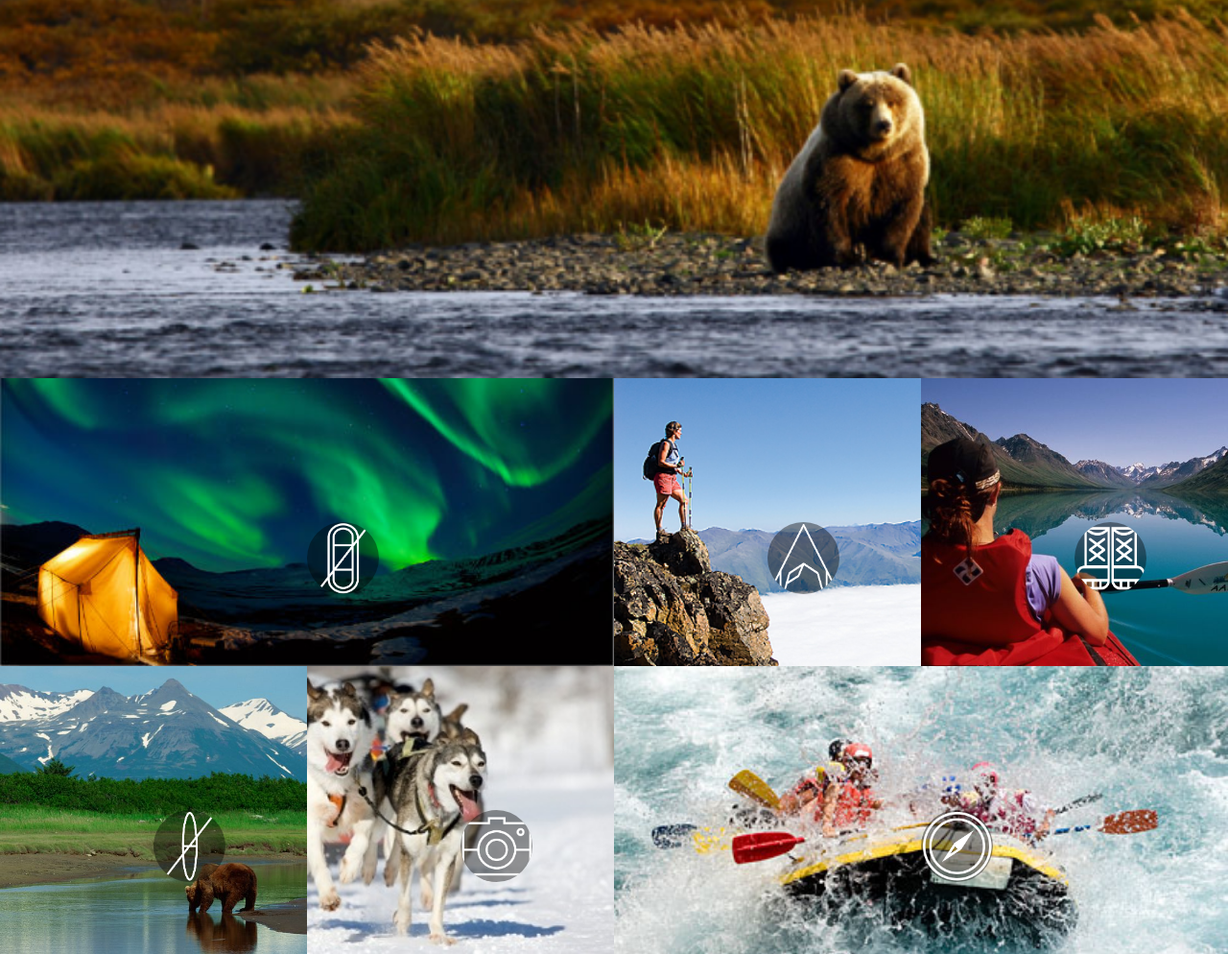
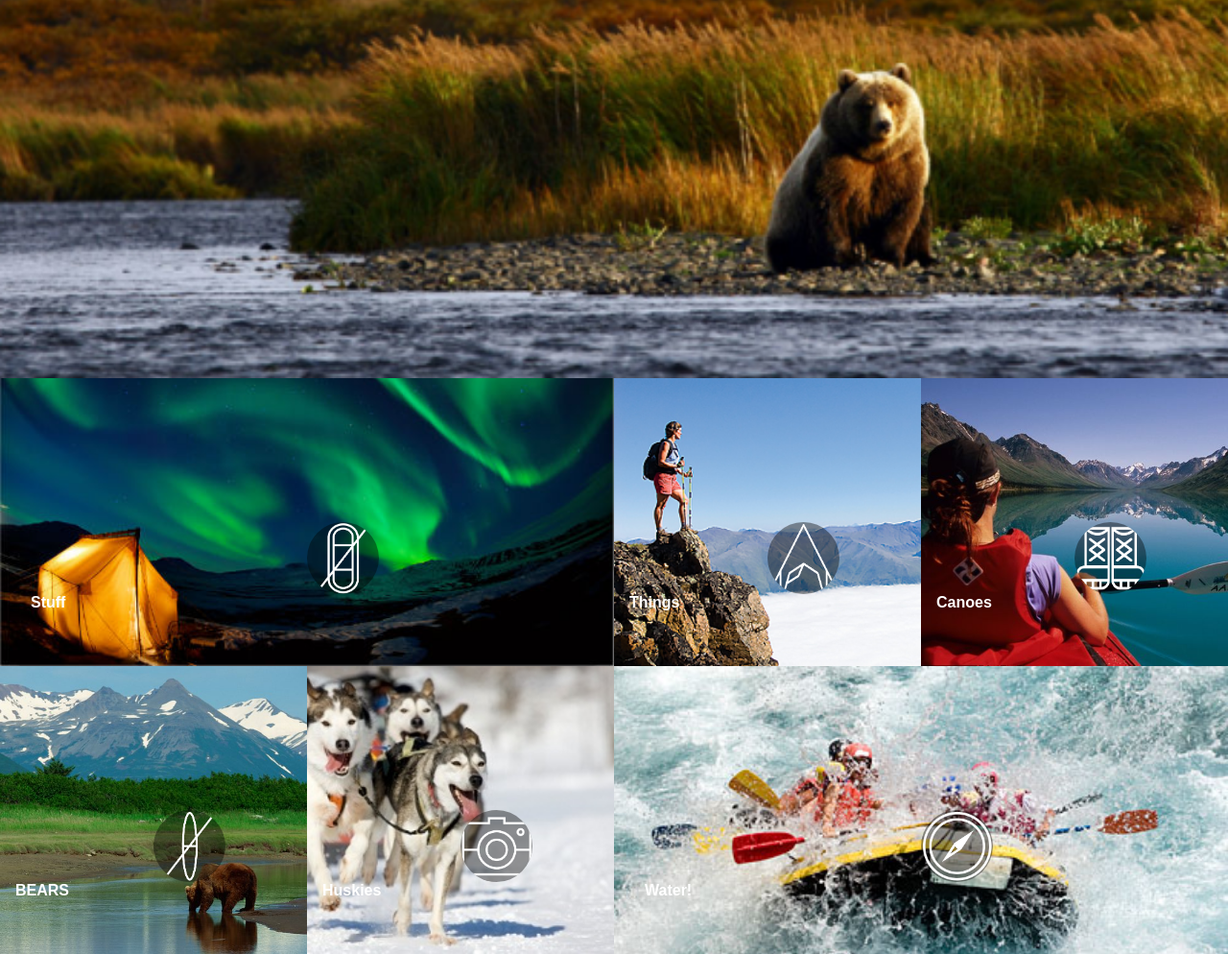
Before and after one commit to ribermudes/Artic-Wild-Week4, a plain HTML site: page index.html in a window 1280 px wide. Shown: the part 454-1448 px from the top of the page at 96% size. Drawn offline with Linux system fonts and the light colour scheme.

Commit message:
integrate flexbox with image gallery

```diff
--- a/index.html
+++ b/index.html
@@ -23,23 +23,41 @@
       <div class="gallery-top">
         <div class="gallery-image item1 large">
           <img src="iconography/arctic-wild-icons-raft.png" alt="" />
+          <p>
+            Stuff
+          </p>
         </div>
         <div class="gallery-image item2 small">
           <img src="iconography/arctic-wild-icons-mountain.png" alt="" />
+          <p>
+            Things
+          </p>
         </div>
         <div class="gallery-image item3 small">
           <img src="iconography/arctic-wild-icons-boots.png" alt="" />
+          <p>
+            Canoes
+          </p>
         </div>
       </div>
       <div class="gallery-bottom">
         <div class="gallery-image item4 small">
           <img src="iconography/arctic-wild-icons-canoe.png" alt="" />
+          <p>
+            BEARS
+          </p>
         </div>
         <div class="gallery-image item5 small">
           <img src="iconography/arctic-wild-icons-camera.png" alt="" />
+          <p>
+            Huskies
+          </p>
         </div>
         <div class="gallery-image item6 large">
           <img src="iconography/arctic-wild-icons-compass.png" alt="" />
+          <p>
+            Water!
+          </p>
         </div>
       </div>
     </div>
--- a/scss/styles.scss
+++ b/scss/styles.scss
@@ -57,8 +57,7 @@ body {
 .gallery {
   display: flex;
   flex-direction: column;
-  flex-wrap: wrap;
-
+  // flex-wrap: wrap;
 }
 
 .gallery-top, .gallery-bottom {
@@ -71,11 +70,13 @@ body {
 }
 
 .large {
-  width: 50vw;
+  // width: 50vw;
+  flex-grow: 2;
 }
 
 .small {
-  width: 25vw;
+  // width: 25vw;
+  flex-grow: 1
 }
 
 .item1 {
```
Also changed, not shown: css/styles.css, 1 other file.
